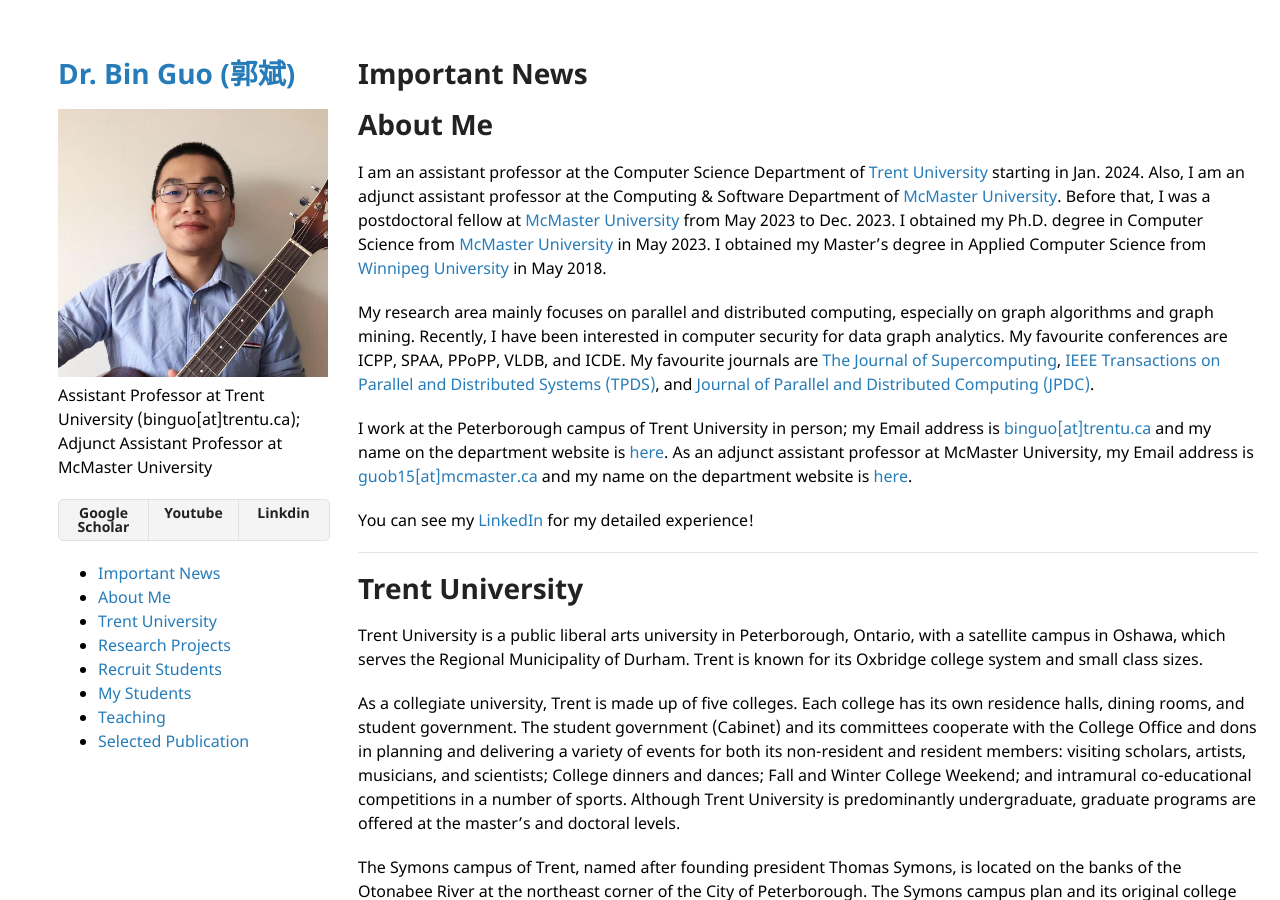
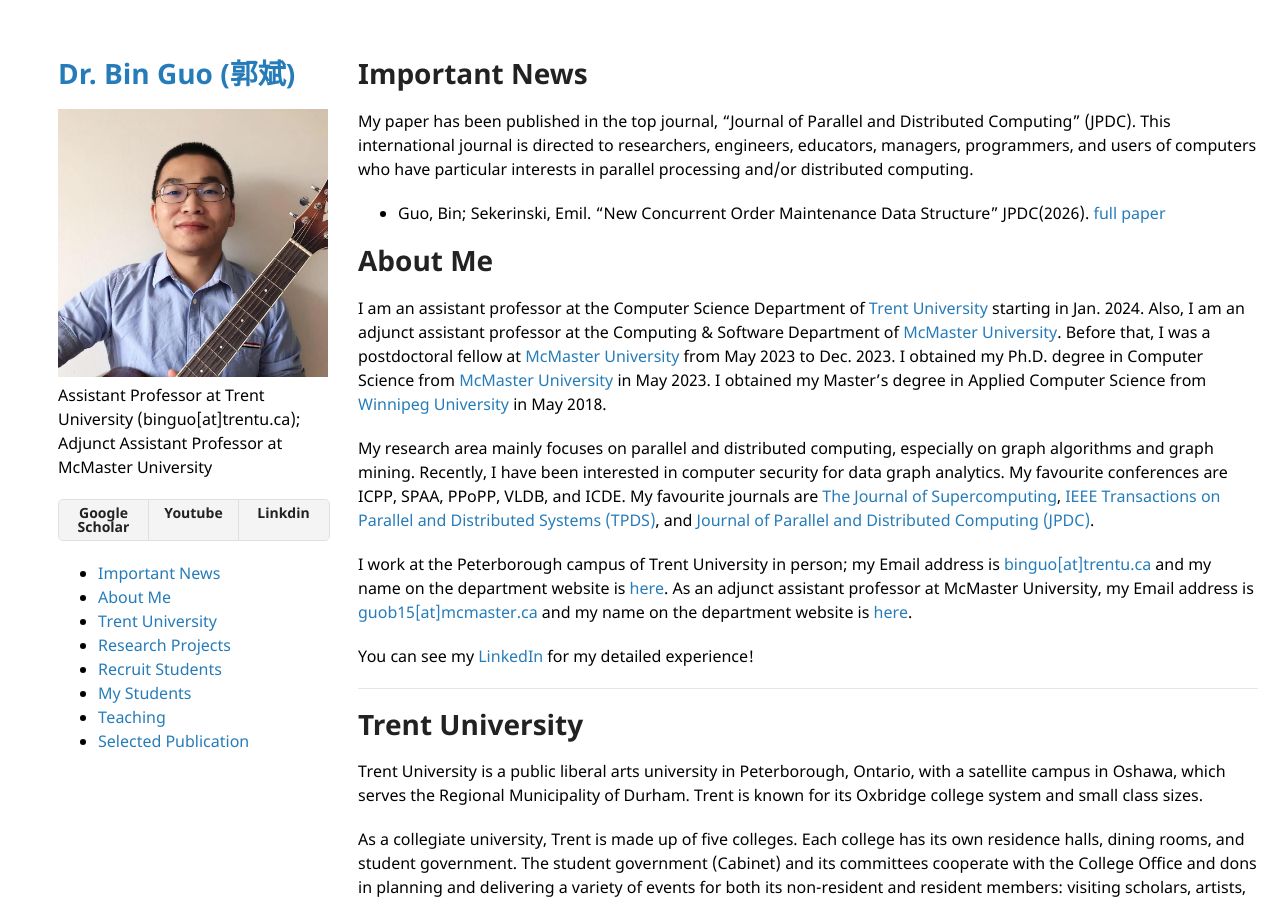
Before and after one commit to bin-guo/bin-guo.github.io, a Jekyll site: the page built from index.md, in a window 1280 px wide and 900 px high. Built offline with Jekyll 4.4.1, drawn with Linux system fonts in a browser that asks for light colours; our own code applies the rules of GitHub Pages for plain Markdown files.

Commit message:
Update index.md

```diff
--- a/index.md
+++ b/index.md
@@ -18,6 +18,11 @@ I am hosting multiple interns at Trent University for 12 weeks (May–October 20
 
 Please share with senior undergraduate students who may be interested. List of eligible counties can be found here: [https://lnkd.in/ekxKGkAF](https://lnkd.in/ekxKGkAF).
 -->
+
+My paper has been published in the top journal, "Journal of Parallel and Distributed Computing" (JPDC). This international journal is directed to researchers, engineers, educators, managers, programmers, and users of computers who have particular interests in parallel processing and/or distributed computing.
+
+- Guo, Bin; Sekerinski, Emil. "New Concurrent Order Maintenance Data Structure" JPDC(2026). [full paper](publication/JPDC/order-maint.pdf)
+
 
 
 # About Me
```
